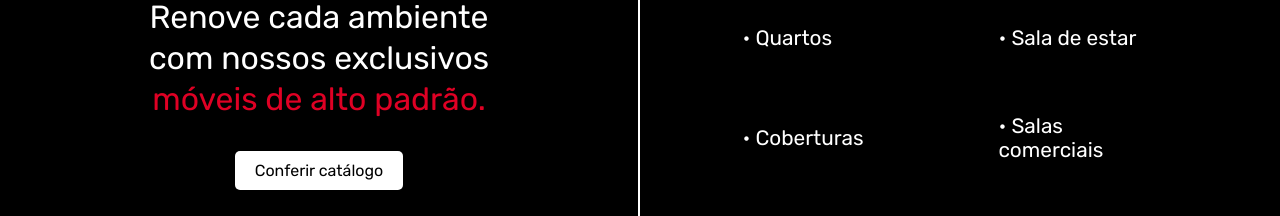
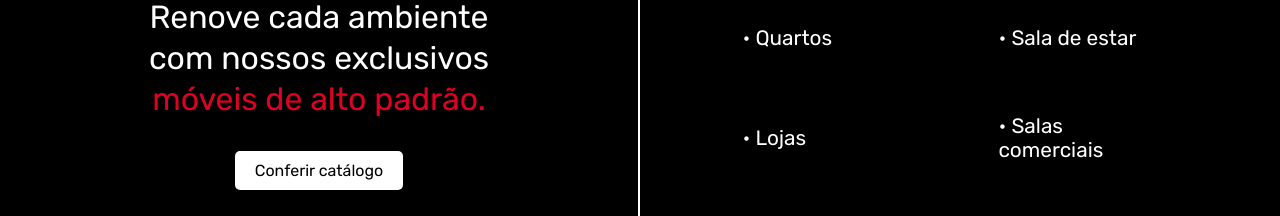
Before and after one commit to thulerjoao/roma-industriais, a React (Vite) app: page / in a window 1280 px wide. Shown: the part 2840-3056 px from the top of the page. Built offline with nearby package versions, Linux system fonts and the light colour scheme.

Commit message:
fix: changed cobertura to loja in services page

```diff
--- a/src/Pages/MainPage/Components/Part04/index.jsx
+++ b/src/Pages/MainPage/Components/Part04/index.jsx
@@ -22,7 +22,7 @@ const Part04 = () => {
                             <p className="examples">• Banheiros</p>
                             <p className="examples">• Quartos</p>
                             <p className="examples">• Sala de estar</p>
-                            <p className="examples">• Coberturas</p>
+                            <p className="examples">• Lojas</p>
                             <p className="examples">• Salas comerciais</p>
                             <p className="examples">• Escritórios</p>
                             <p className="examples">• Consultórios</p>
```
